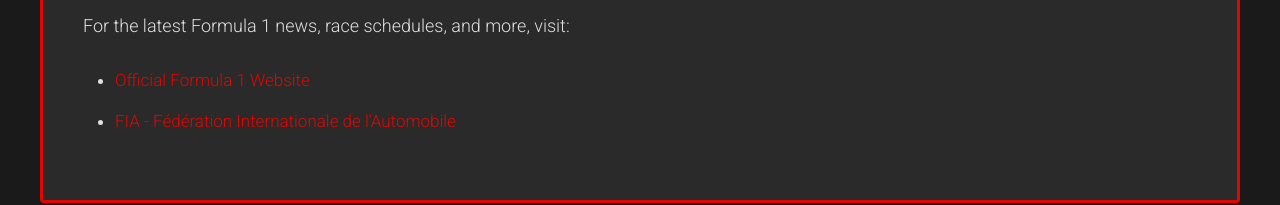
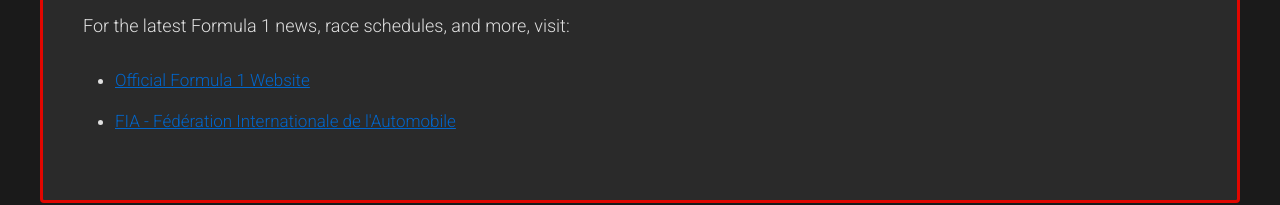
Before and after one commit to AlanBatres1/Web-Design-Project, a plain HTML site: page about.html in a window 1280 px wide. Shown: the part 1658-1863 px from the top of the page. Drawn offline with nearby package versions, Linux system fonts and the light colour scheme.

Commit message:
fixed link color and video

```diff
--- a/style.css
+++ b/style.css
@@ -137,13 +137,13 @@
 
 /* Links */
 a {
-    color: var(--primary-red);
-    text-decoration: none;
+    color: #0066cc;
+    text-decoration: underline;
     transition: color 0.3s ease;
 }
 
 a:hover {
-    color: var(--accent-gold);
+    color: #004499;
     text-decoration: underline;
 }
 
```
Also changed, not shown: index.html (+1 -1 lines).
